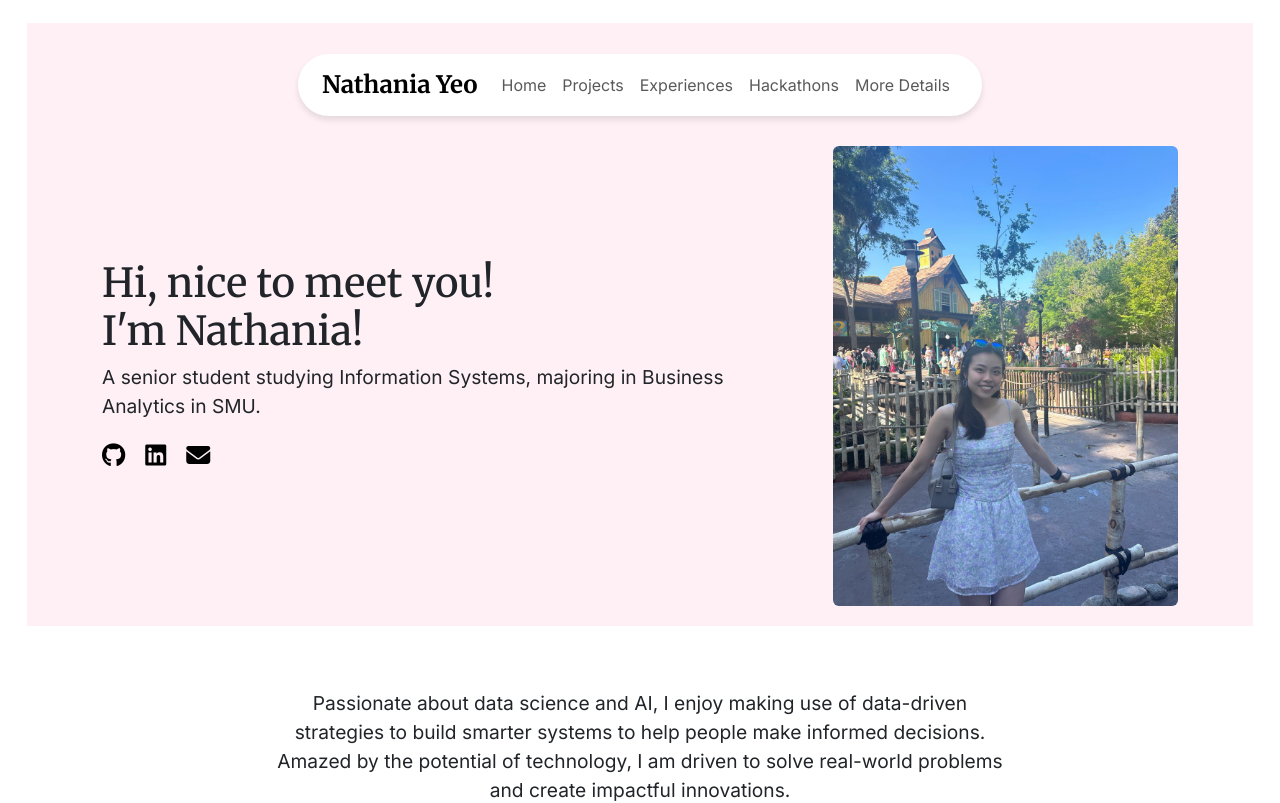
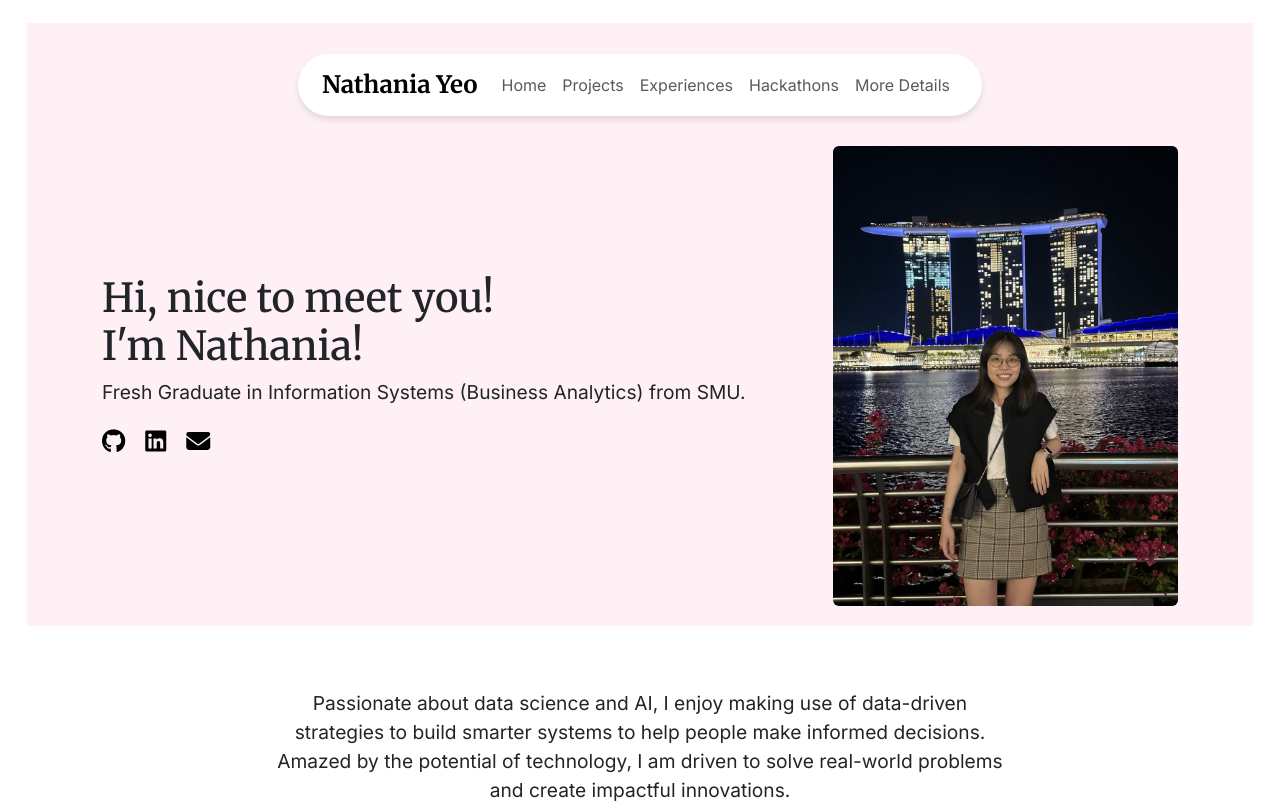
Before and after one commit to Nathania02/heyitsnat, a React (Create React App) app: page / in a window 1280 px wide. Shown: the top 803 px of the page. Built offline with nearby package versions, Linux system fonts and the light colour scheme.

Commit message:
update home page

```diff
--- a/src/App.js
+++ b/src/App.js
@@ -72,7 +72,7 @@ const App = () => {
               {/* <span className="wave">👋</span> */}
             </h1>
             <p>
-              A senior student studying Information Systems, majoring in Business Analytics in SMU.
+              Fresh Graduate in Information Systems (Business Analytics) from SMU.
             </p>
             <div className="social-icons">
               <a href="https://github.com/Nathania02" target="_blank" rel="noopener noreferrer">
@@ -89,7 +89,7 @@ const App = () => {
             </div>
             <div className="profile-image-container">
               <img
-                src="/heyitsnat/profile1.jpg"
+                src="/heyitsnat/profile.png"
                 alt="Nathania Yeo"
                 className="img-fluid rounded"
               />
```
